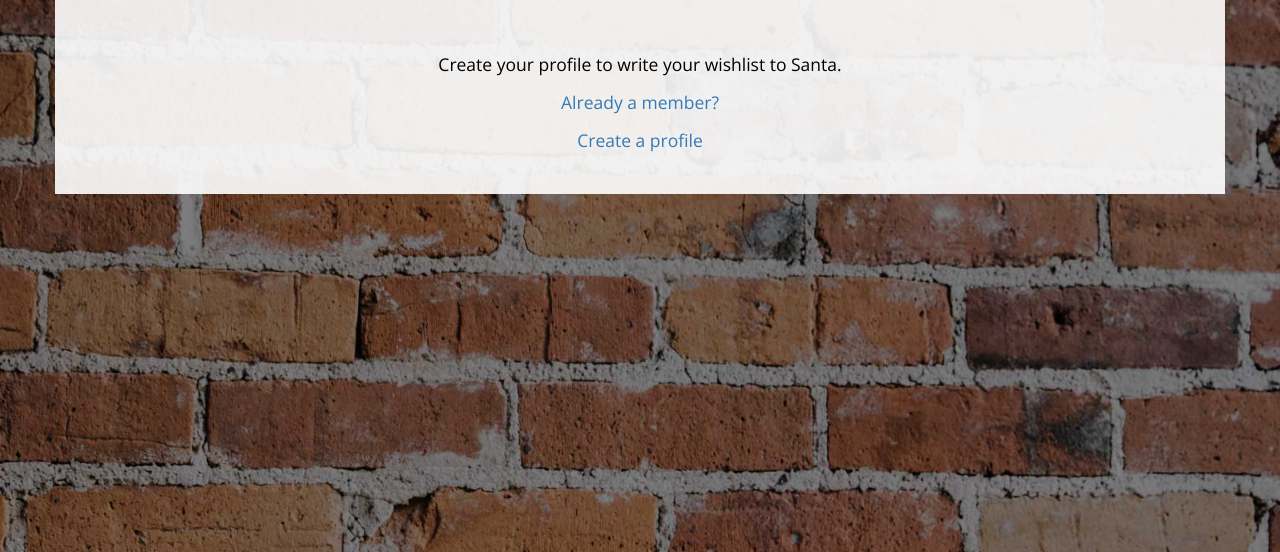
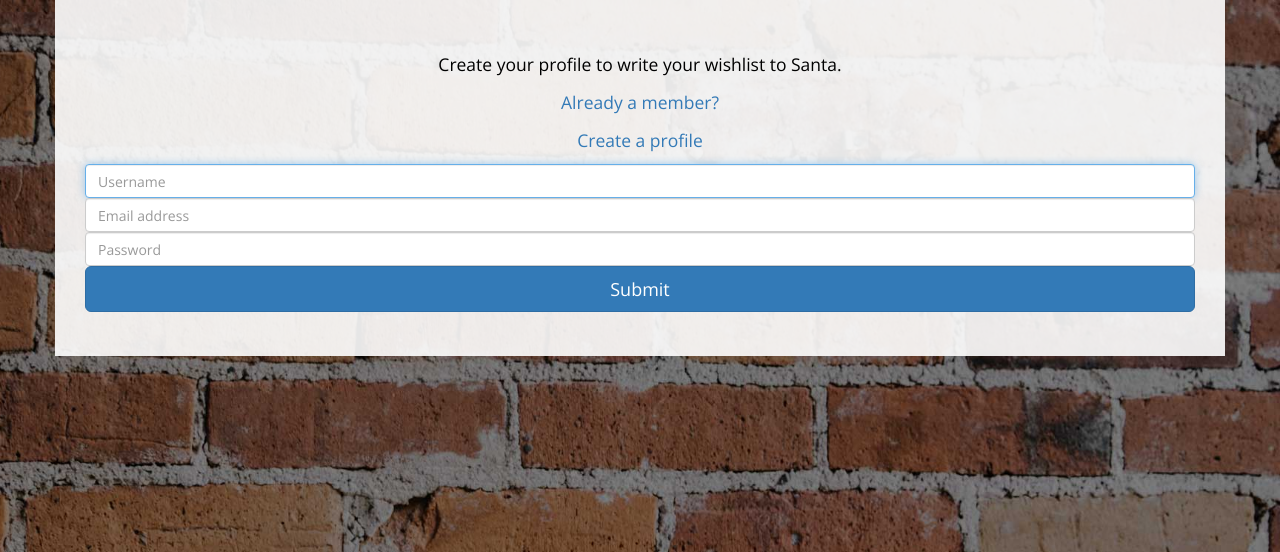
Before and after one commit to emmareavley95/set09103_cw2, a Flask app: template src/templates/home.html in a window 1280 px wide. Shown: the top 552 px of the page. Run offline with Flask 2, Linux system fonts and the light colour scheme; the template is opened without the code that fills it, so the values that code supplies are empty; some libraries are stand-ins or nearby versions.

Commit message:
add form

```diff
--- a/src/templates/home.html
+++ b/src/templates/home.html
@@ -19,6 +19,19 @@
           <p>Create your profile to write your wishlist to Santa.</p>
           <p><a role="button" href="/login">Already a member?</a></p>
           <p><a role="button" href="/home">Create a profile</a></p>
+
+          <form action="{{ url_for('root')  }}" method="post" name="signin-form">
+            <label for="username" class="sr-only">Username</label>
+            <input type="username" name="username" id="username" class="form-control" placeholder="Username" required autofocus>
+
+            <label for="email" class="sr-only">Email address</label>
+            <input type="email" name="email" id="email" class="form-control" placeholder="Email address" required autofocus>
+
+            <label for="Password" class="sr-only">Password</label>
+            <input type="password" name="password" id="password" class="form-control" placeholder="Password" required>
+
+            <button type="submit" name="submit" id="Submit" class="btn btn-lg btn-primary btn-block">Submit</button>
+          </form>
         </div>
       </div>
     </div>
```
